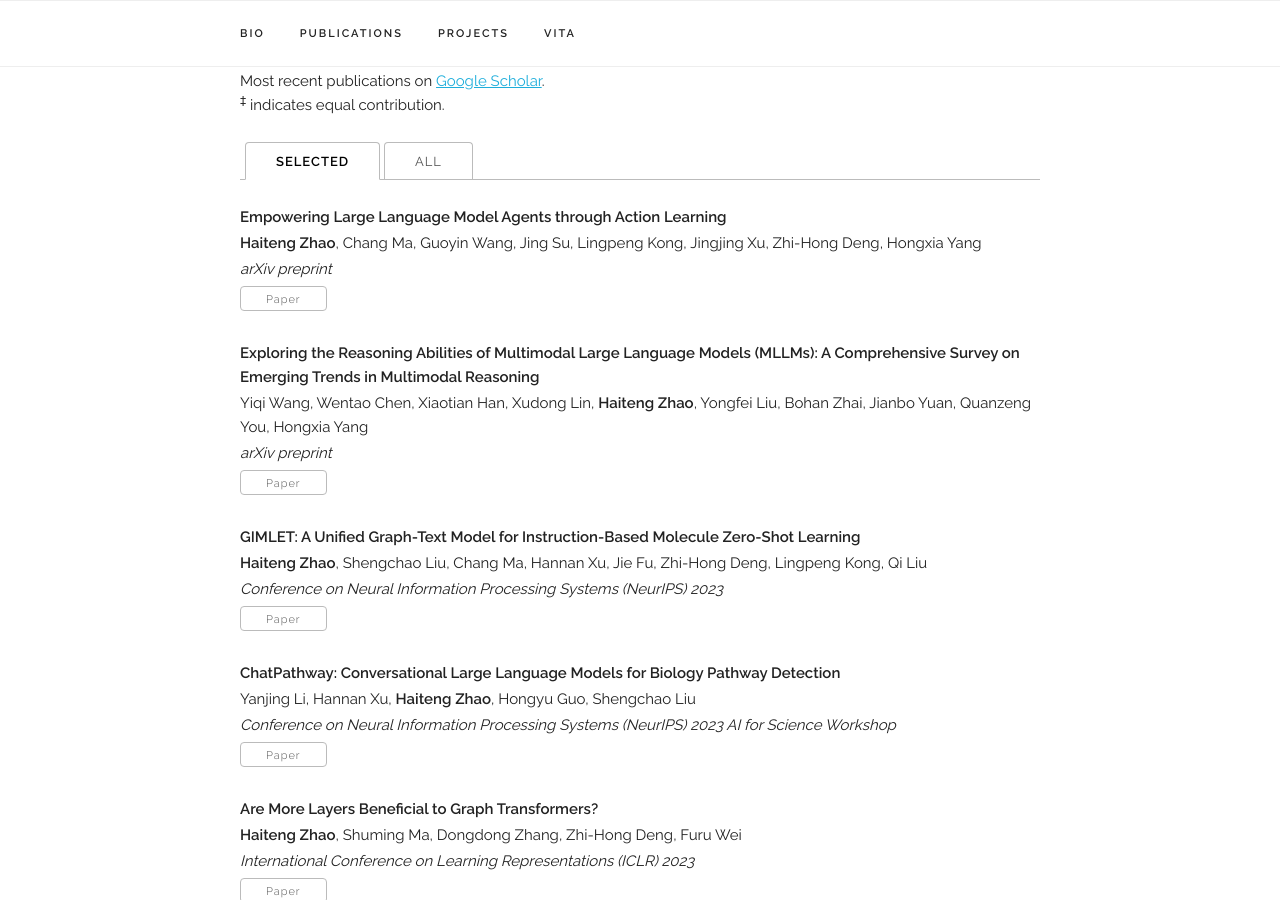
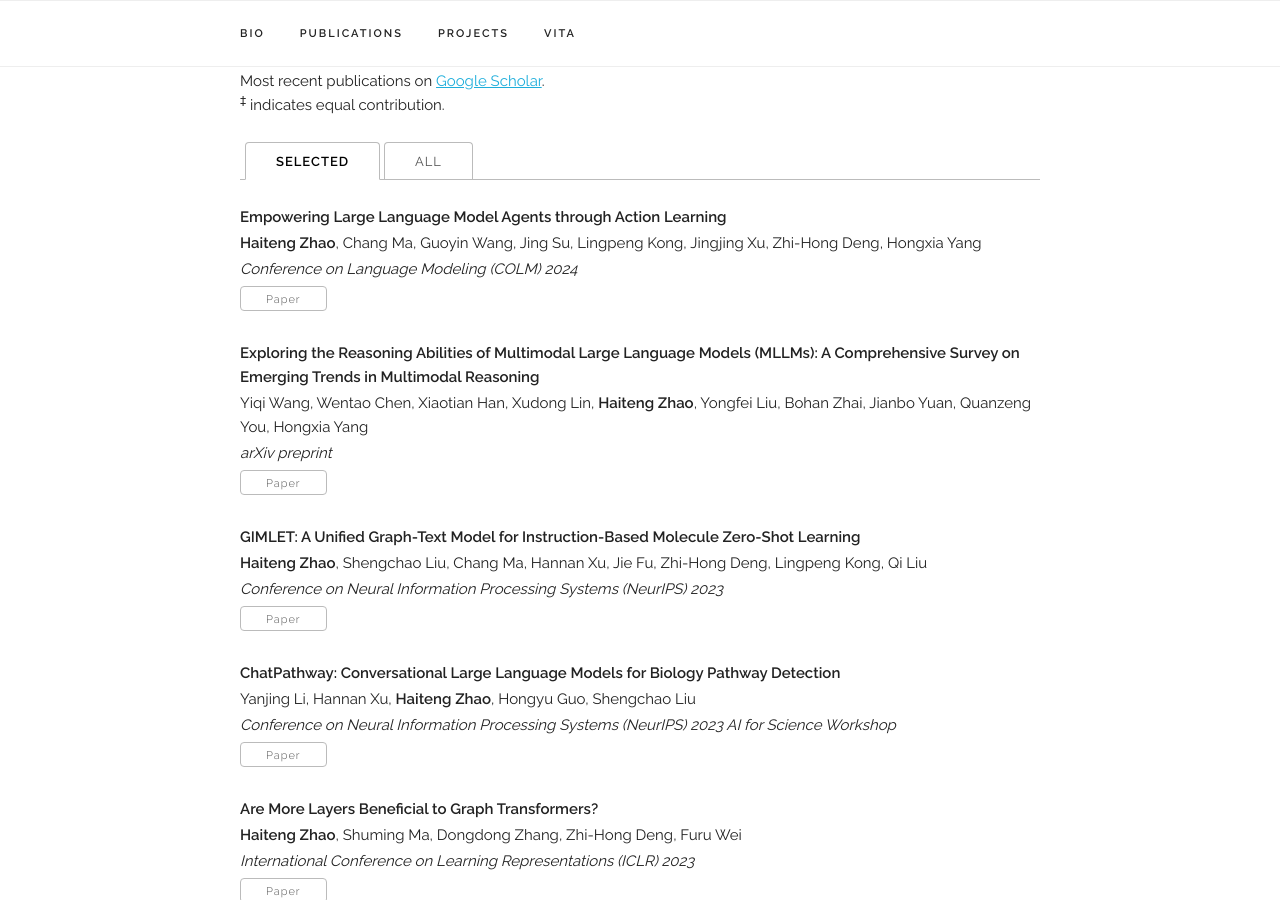
Before and after one commit to zhao-ht/haitengzhao, a Jekyll site: the page built from index.html, in a window 1280 px wide and 900 px high, scrolled down 922 px. Built offline with Jekyll 4.4.1, drawn with Linux system fonts in a browser that asks for light colours; some web fonts are replaced.

Commit message:
Update publications.yaml

```diff
--- a/_data/publications.yaml
+++ b/_data/publications.yaml
@@ -1,7 +1,7 @@
 papers:
   - title: "Empowering Large Language Model Agents through Action Learning"
     authors: "<b>Haiteng Zhao</b>, Chang Ma, Guoyin Wang, Jing Su, Lingpeng Kong, Jingjing Xu, Zhi-Hong Deng, Hongxia Yang"
-    venue: "arXiv preprint"
+    venue: "Conference on Language Modeling (COLM) 2024"
     paper_pdf: "https://arxiv.org/pdf/2402.15809.pdf"
     selected: y
 
```
